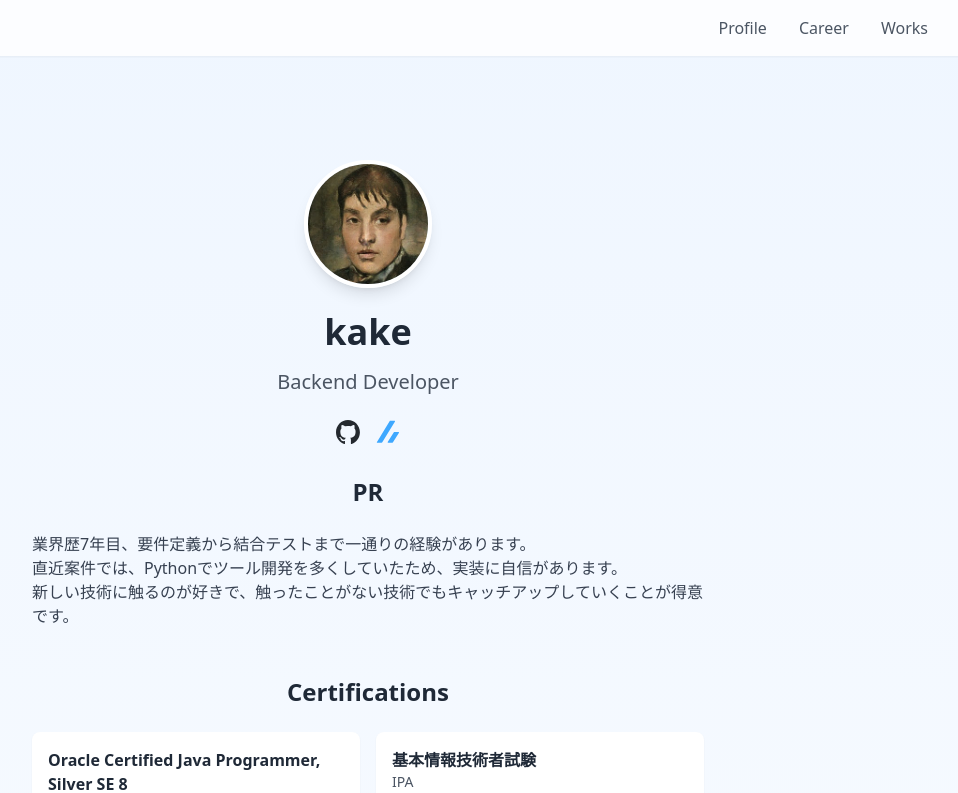
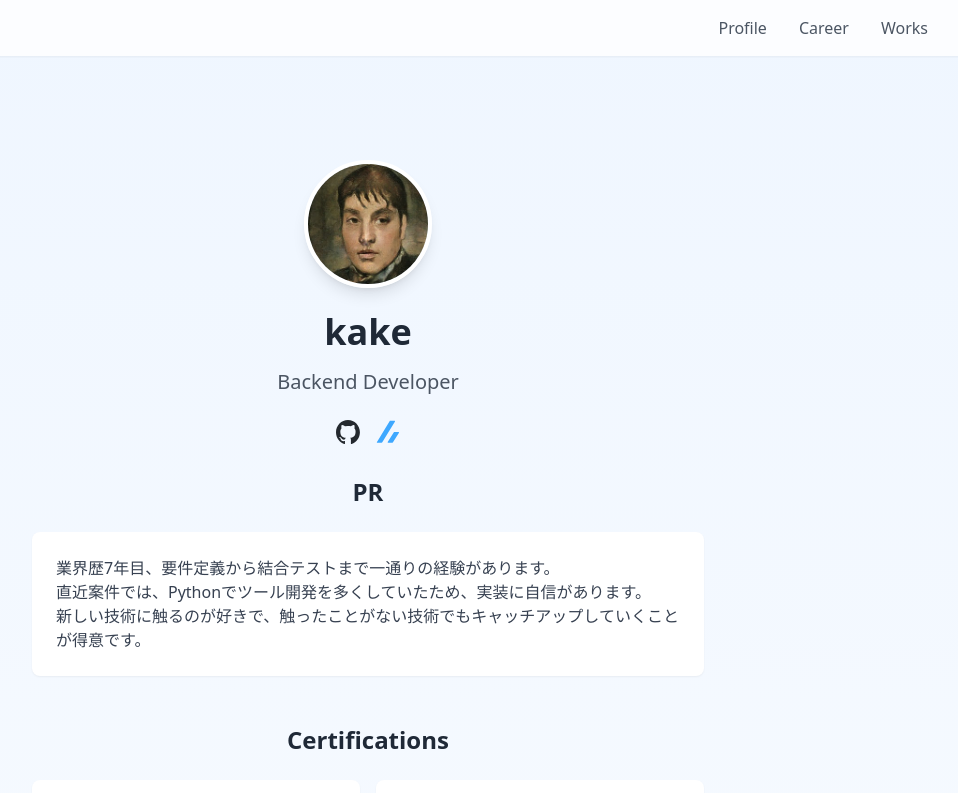
Before and after one commit to kake-t/my-portfolio, a Next.js app: page / in a window 1280 px wide. Shown: the top 793 px of the page, without its empty margins (272-1230 px from the left). Built offline with nearby package versions, Linux system fonts and the light colour scheme.

Commit message:
自己紹介文をカードの中に入れた

```diff
--- a/src/components/profile/ProfileSection.tsx
+++ b/src/components/profile/ProfileSection.tsx
@@ -18,7 +18,9 @@
             </div>
             <div className="max-w-2xl mx-auto mt-8">
                 <h3 className="text-2xl font-semibold text-gray-800 mb-6 text-center">PR</h3>
-                <p className="text-gray-700 whitespace-pre-line">{profileData.bio}</p>
+                <div className="bg-white p-6 rounded-lg shadow-sm">
+                    <p className="text-gray-700 whitespace-pre-line">{profileData.bio}</p>
+                </div>
             </div>
             <CertificationList certifications={profileData.certifications} />
         </div>
```
